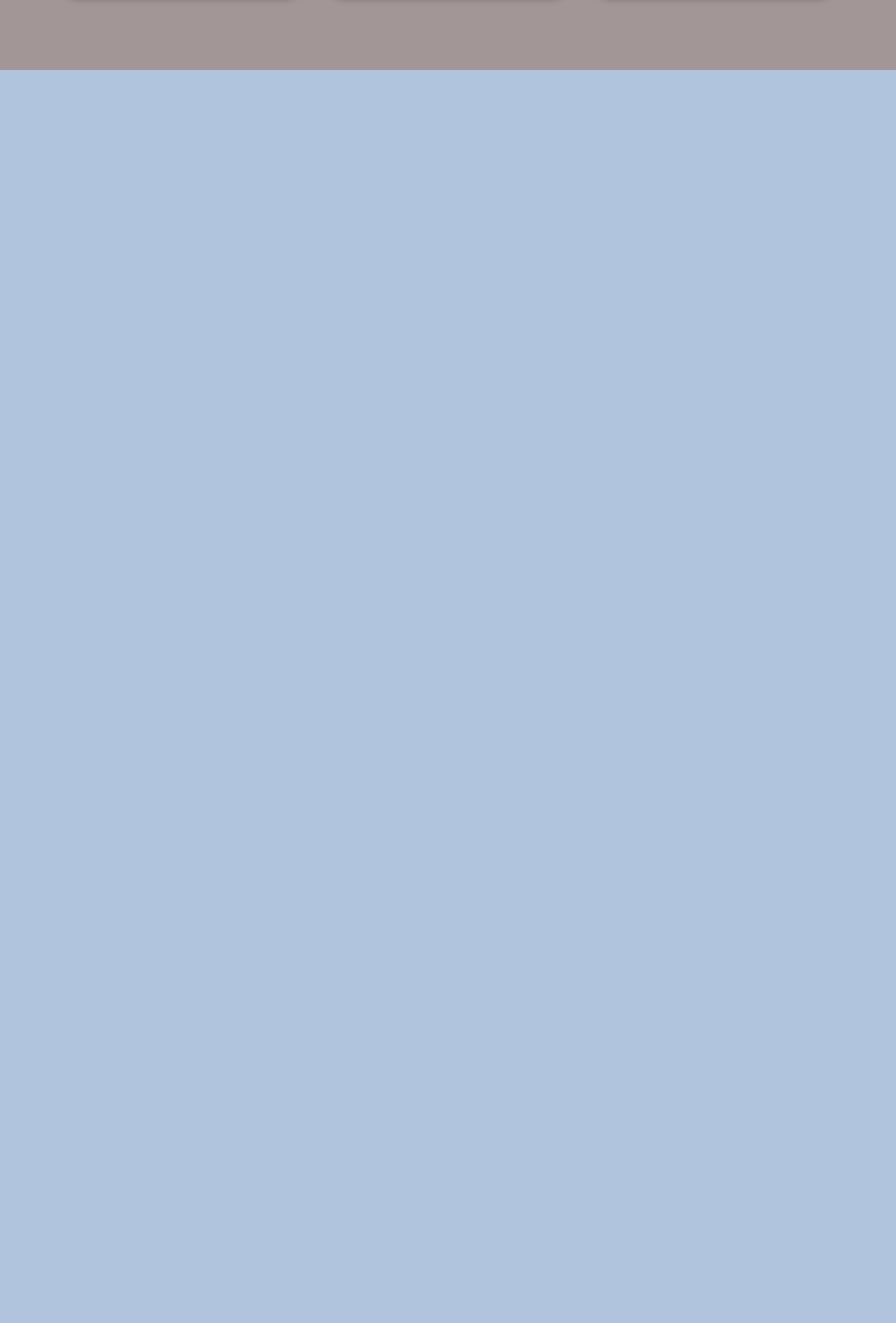
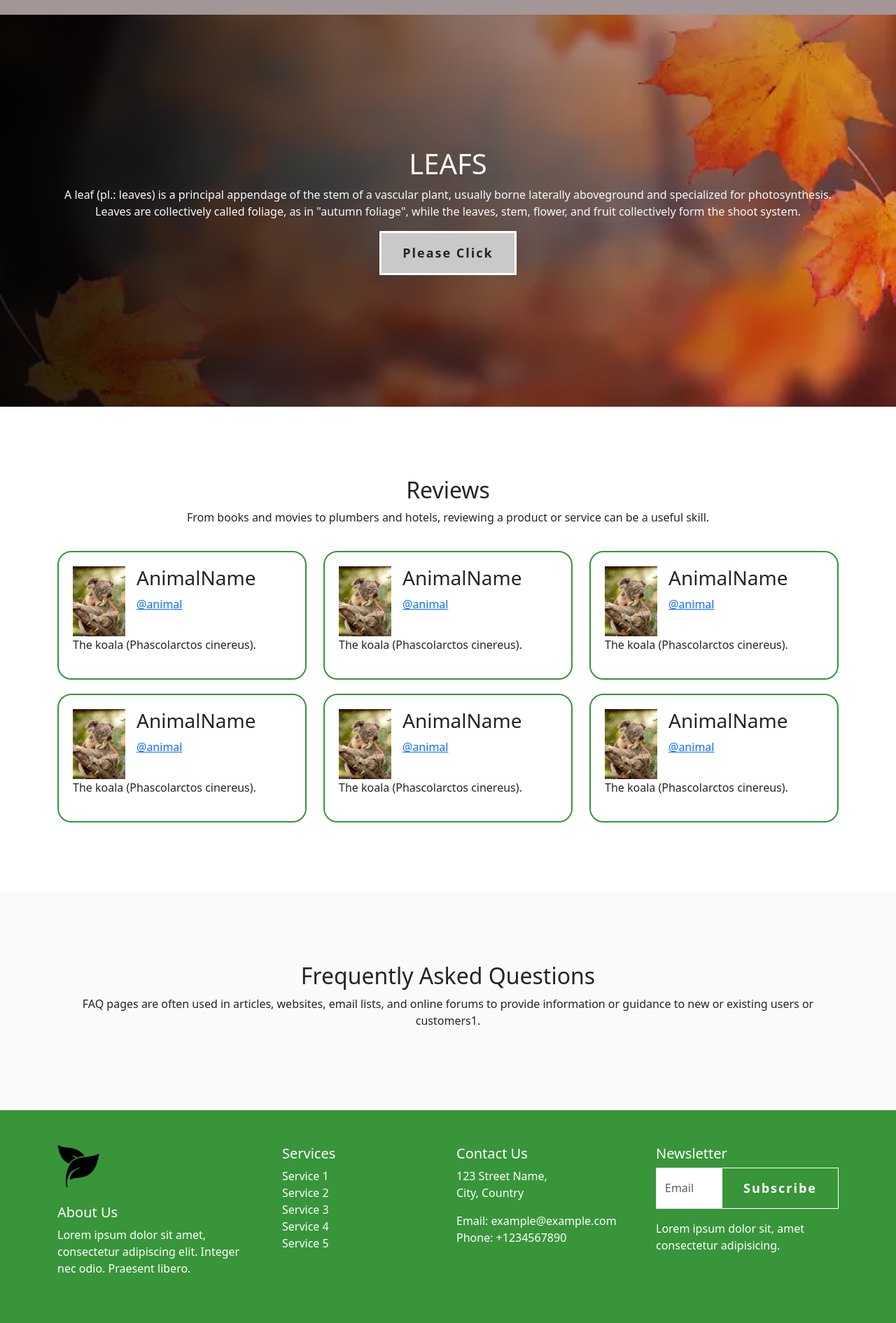
Before and after one commit to jedycs22/CCIT06, a PHP site: page / in a window 1280 px wide. Shown: the part 2240-4130 px from the top of the page at 70% size. Before the commit the page ends 2340 px from the top, so only its background shows below. Run offline with PHP 8.4, Linux system fonts and the light colour scheme.

Commit message:
your message

```diff
--- a/index.html
+++ b/index.html
@@ -46,8 +46,8 @@
         <div class="container">
             <div class="row">
                 <div class="col-lg-12 text-center text-light">
-                    <h1>Lorem ipsum dolor sit amet consectetur </h1>
-                    <p>Lorem ipsum dolor sit amet consectetur adipisicing elit. Veniam at alias, officiis voluptas eos non quo ad amet ipsam possimus aspernatur pariatur placeat.</p>
+                    <h1>RHEAN SABICO</h1>
+                    <p>Hi binibining rhean how are you? are you mad? hahhahahah joke.</p>
                <a href=""class="btn btn-brand">Please Click</a>
                 </div>
             </div>
@@ -62,9 +62,9 @@
 
             </div>
            <div class="col-lg-6">
-            <h2>ABOUT US</h2>
-            <h4>Lorem ipsum dolor sit amet consectetur, adipisicing elit. Nobis quibusdam optio nesciunt sunt! Iusto exercitationem doloremque molestiae harum pariatur quas, corrupti nisi! Corrupti officia nobis omnis voluptate alias ipsam deserunt numquam. Dicta, doloribus praesentium vero molestias cumque architecto voluptates dolores.</h4>
-            <p>Lorem ipsum dolor sit amet consectetur adipisicing elit. Consequuntur quibusdam inventore iusto ab libero nihil, voluptates voluptatum vitae quos deleniti hic asperiores cumque ipsam placeat autem harum! Beatae cupiditate culpa maxime, nulla aperiam sequi aliquid provident excepturi iure ducimus sed id quasi error tempore libero? Maiores numquam tenetur quaerat perspiciatis, officia earum aliquam perferendis debitis iure ea error esse ab, laudantium nobis exercitationem nemo non pariatur ullam nam, minima obcaecati fugiat dolor nesciunt? Consequatur, non nam odit sint suscipit eligendi consectetur expedita necessitatibus, soluta reiciendis similique voluptate eum cumque autem ipsam incidunt neque voluptates dignissimos doloremque laborum, tempora ex id.</p>
+            <h2>KOALA</h2>
+            <h4>The koala (Phascolarctos cinereus)</h4>
+            <p> sometimes called the koala bear, is an arboreal herbivorous marsupial native to Australia. It is the only extant representative of the family Phascolarctidae. Its closest living relatives are the wombats. The koala is found in coastal areas of the island's eastern and southern regions, inhabiting Queensland, New South Wales, Victoria, and South Australia. It is easily recognisable by its stout, tailless body and large head with round, fluffy ears and large, dark nose. The koala has a body length of 60–85 cm (24–33 in) and weighs 4–15 kg (8.8–33.1 lb). Fur colour ranges from silver grey to chocolate brown. Koalas from the northern populations are typically smaller and lighter in colour than their counterparts further south. These populations possibly are separate subspecies, but this is disputed.</p>
             <a href="#about"class="btn btn-brand">Please Click Here!</a>
 
            </div>
@@ -77,7 +77,7 @@
         <div class="container">
           <div class="text-center">
         <h2>SERVICES</h2>
-        <p>Lorem ipsum dolor sit amet consectetur adipisicing elit. Voluptate, exercitationem?</p>
+        <p>It's me John Daven unsa man akong ibulig?</p>
       </div>
       <div class="row">
         <div class="col-lg-4 d-flex align-items-center justify-content-center">
@@ -90,6 +90,7 @@
             </div>
           </div>
         </div>
+
         <div class="col-lg-4 d-flex align-items-center justify-content-center">
           <div class="card text-center p-3" style="width: 22rem;">
             <img src="53775.png" class="card-img-top luh mx-auto" alt="...">
@@ -116,6 +117,159 @@
       </div>
       </section>
 
+      <div id="cta" class="d-flex align-items-center">
+        <div class="container">
+            <div class="row">
+                <div class="col-lg-12 text-center text-light">
+                    <h1>LEAFS </h1>
+                    <p>A leaf (pl.: leaves) is a principal appendage of the stem of a vascular plant, usually borne laterally aboveground and specialized for photosynthesis. Leaves are collectively called foliage, as in "autumn foliage", while the leaves, stem, flower, and fruit collectively form the shoot system.</p>
+               <a href=""class="btn btn-brand">Please Click</a>
+                </div>
+            </div>
+        </div>
+      </div>
+
+      <!-- REVIEWS -->
+      <section id="reviews">
+        <div class="container">
+          <div class="text-center">
+            <h2>Reviews</h2>
+            <p>From books and movies to plumbers and hotels, reviewing a product or service can be a useful skill.</p>
+          </div>
+        <!--ITEMS-->
+        <div class="row row-cols-lg-3">
+          <div class="col">
+            <div class="testimonials">
+              <div class="d-flex">
+                <img src="eyy-001 (3).webp" alt="">
+                <div class="ms-3">
+                  <h3>AnimalName</h3>
+                  <a href="">@animal</a>
+                </div>
+              </div>
+              <p>The koala (Phascolarctos cinereus).</p>
+            </div>
+          </div>
+
+          <div class="col">
+            <div class="testimonials">
+              <div class="d-flex">
+                <img src="eyy-001 (3).webp" alt="">
+                <div class="ms-3">
+                  <h3>AnimalName</h3>
+                  <a href="">@animal</a>
+                </div>
+              </div>
+              <p>The koala (Phascolarctos cinereus).</p>
+            </div>
+          </div>
+
+          <div class="col">
+            <div class="testimonials">
+              <div class="d-flex">
+                <img src="eyy-001 (3).webp" alt="">
+                <div class="ms-3">
+                  <h3>AnimalName</h3>
+                  <a href="">@animal</a>
+                </div>
+              </div>
+              <p>The koala (Phascolarctos cinereus).</p>
+            </div>
+          </div>
+
+          <div class="col">
+            <div class="testimonials">
+              <div class="d-flex">
+                <img src="eyy-001 (3).webp" alt="">
+                <div class="ms-3">
+                  <h3>AnimalName</h3>
+                  <a href="">@animal</a>
+                </div>
+              </div>
+              <p>The koala (Phascolarctos cinereus).</p>
+            </div>
+          </div>
+
+          <div class="col">
+            <div class="testimonials">
+              <div class="d-flex">
+                <img src="eyy-001 (3).webp" alt="">
+                <div class="ms-3">
+                  <h3>AnimalName</h3>
+                  <a href="">@animal</a>
+                </div>
+              </div>
+              <p>The koala (Phascolarctos cinereus).</p>
+            </div>
+          </div>
+
+          <div class="col">
+            <div class="testimonials">
+              <div class="d-flex">
+                <img src="eyy-001 (3).webp" alt="">
+                <div class="ms-3">
+                  <h3>AnimalName</h3>
+                  <a href="">@animal</a>
+                </div>
+              </div>
+              <p>The koala (Phascolarctos cinereus).</p>
+            </div>
+          </div>
+
+        </div>
+        </div>
+      </section>
+      <!--FAQs-->
+      <section id="faq">
+        <div class="container">
+          <div class="text-center">
+            <h2>Frequently Asked Questions</h2>
+            <p> FAQ pages are often used in articles, websites, email lists, and online forums to provide information or guidance to new or existing users or customers1. </p>
+          </div>
+        </div>
+      </section>
+
+      <!-- FOOTER -->
+    <footer class="footer text-white" id="footer">
+      <div class="container">
+          <div class="row al">
+              <div class="col-md-3 col-sm-6 text-lg-start text-center">
+                  <a class="navbar-brand" href="#">
+                      <img src="53775.png" alt="Logo" height="60px">
+                  </a>
+                  <h5 class="mt-4">About Us</h5>
+                  <p>Lorem ipsum dolor sit amet, consectetur adipiscing elit. Integer nec odio. Praesent libero.</p>
+              </div>
+              <div class="col-md-3 col-sm-6 text-lg-start ps-lg-5 ps-0 text-center ">
+                  <h5>Services</h5>
+                  <ul class="list-unstyled">
+                      <li><a href="#">Service 1</a></li>
+                      <li><a href="#">Service 2</a></li>
+                      <li><a href="#">Service 3</a></li>
+                      <li><a href="#">Service 4</a></li>
+                      <li><a href="#">Service 5</a></li>
+                  </ul>
+              </div>
+              <div class="col-md-3 col-sm-6 text-lg-start text-center">
+                  <h5>Contact Us</h5>
+                  <p>123 Street Name,<br>City, Country</p>
+                  <p>Email: example@example.com<br>Phone: +1234567890</p>
+              </div>
+              <div class="col-md-3 col-sm-6 text-lg-start  text-center">
+                  <h5>Newsletter</h5>
+                  <form>
+                      <div class="input-group mb-3">
+                          <input type="text" class="form-control" style="border-radius: 1px;" placeholder="Email"
+                              aria-label="email" aria-describedby="button-addon2">
+                          <button class="btn btn-outline-light" type="button" id="button-addon2">Subscribe</button>
+                      </div>
+                  </form>
+                  <p>Lorem ipsum dolor sit, amet consectetur adipisicing.</p>
+              </div>
+          </div>
+      </div>
+  </footer>
+
 
 </body>
 </html>
--- a/style.css
+++ b/style.css
@@ -2,6 +2,7 @@
     height: 90vh;
     background:linear-gradient(to right, hsla(0, 0%, 0%, 0.856), rgba(173, 17, 17, 0.315)), url('image.jpg');
     background-size: cover;
+    background-attachment: fixed;
 }
 
 
@@ -72,13 +73,13 @@ section{
 .card:hover .card-title,
 .card:hover .card-text,
 .card:hover .btn {
-    color: #cf1414;
+    color: #0e0505;
 }
 
 #services h2 {
     font-size: 55px;
     font-weight: 900;
-    color:red;
+    color:rgb(72, 51, 51);
     -webkit-text-stroke-width: 2px;
     -webkit-text-stroke-color: #000000;
 }
@@ -86,3 +87,50 @@ section{
 #services {
     background-color: #a39696;
 }
+
+#cta {
+    height: 70vh;
+    background:linear-gradient(to right, hsla(0, 0%, 0%, 0.856), rgba(173, 17, 17, 0.315)), url('back.webp');
+    background-size: cover;
+    background-repeat: no-repeat;
+    background-attachment: fixed;
+    background-position: center;
+}
+
+.testimonials img{
+    width: 75px;
+}
+
+.testimonials{
+    border: 2px solid rgb(57, 149, 57);
+    padding: 20px;
+    border-radius: 20px;
+    margin-top: 20px;
+}
+
+#faq{
+    background: #fafafa;
+}
+
+footer {
+    padding-top: 50px;
+    padding-bottom: 50px;
+    background-color: rgb(57, 149, 57) ;
+}
+
+#footer ul.list-unstyled li a {
+    color: #ffffff;
+    text-decoration: none;
+}
+
+#footer ul.list-unstyled li:hover a {
+    color:  rgb(8, 47, 8);
+
+}
+
+
+.btn-outline-light {
+    border-color: #FFF;
+    color: #FFF;
+    border-radius: 0;
+}
```
Also changed, not shown: 326461486_581755163561803_7970438471597311378_n.jpg (added), images.jpg (deleted), 1 other file.
